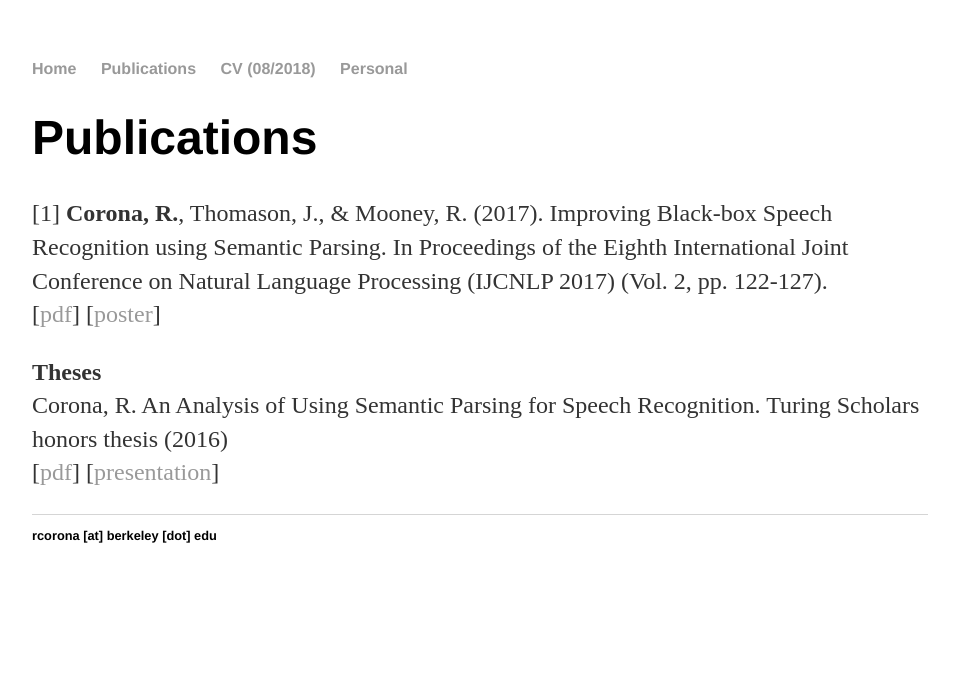
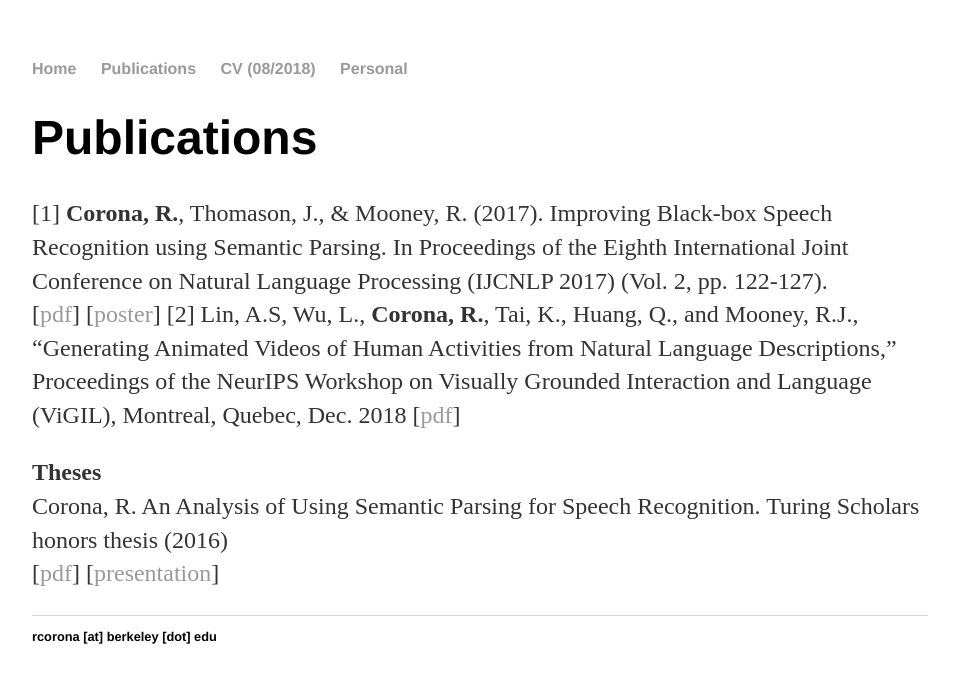
Before and after one commit to rcorona/old_website, a Jekyll site: the page built from publications/index.html, in a window 1280 px wide. Shown: the top 683 px of the page, without its empty margins (160-1119 px from the left). Built offline with Jekyll 4.4.1, drawn with Linux system fonts in a browser that asks for light colours.

Commit message:
Update index.html

```diff
--- a/publications/index.html
+++ b/publications/index.html
@@ -11,6 +11,11 @@ title: Publications
 		</br>
 		[<a href="/papers/ijcnlp2017.pdf">pdf</a>]
 		[<a href="/presentations/corona.ijcnlp17.poster.pdf">poster</a>]
+
+		[2]  Lin, A.S, Wu, L., <strong>Corona, R.</strong>, Tai, K., Huang, Q., and Mooney, R.J., “Generating Animated Videos
+		of Human Activities from Natural Language Descriptions,” Proceedings of the NeurIPS Workshop on
+		Visually Grounded Interaction and Language (ViGIL), Montreal, Quebec, Dec. 2018
+		[<a href="https://nips2018vigil.github.io/static/papers/accepted/9.pdf">pdf</a>]
 	</p>
 	<p>
 		<strong>Theses</strong></br>
```
